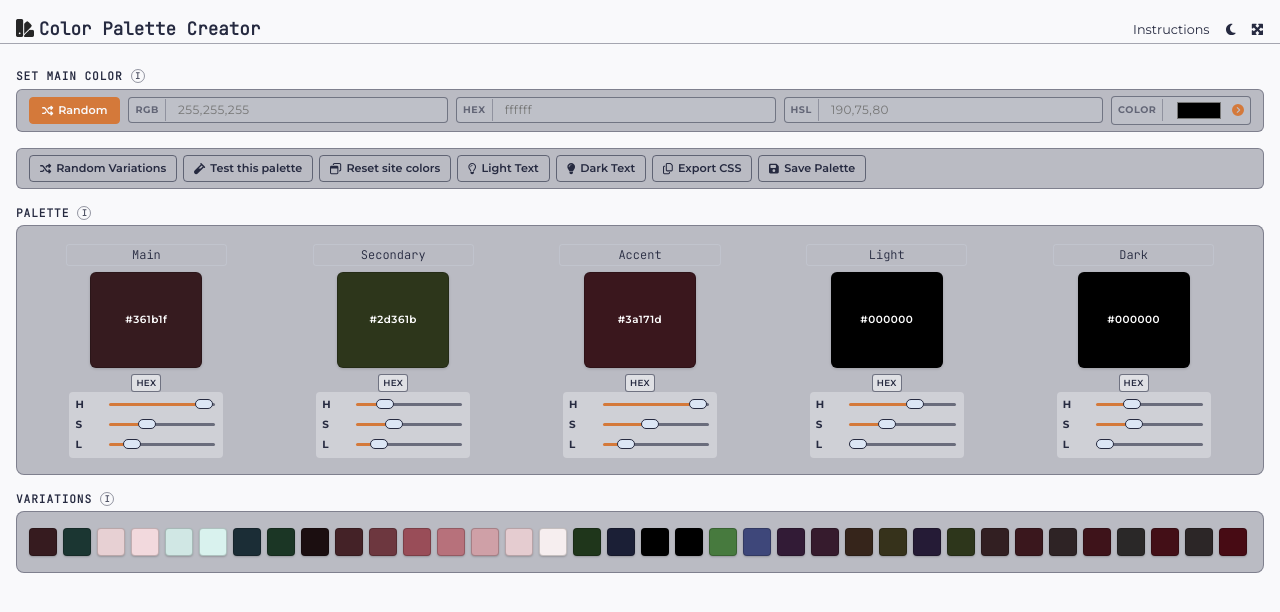
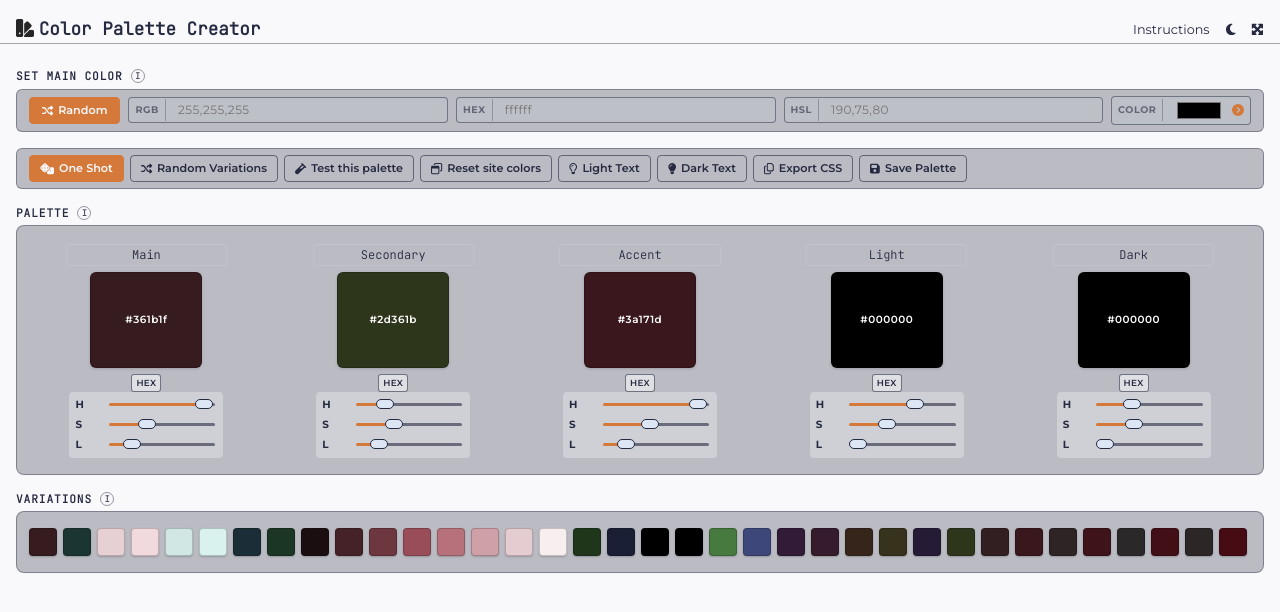
Before and after one commit to rogerio-romao/pallete-creator, a Vue app: page / in a window 1280 px wide. Shown: the top 612 px of the page. Built offline with nearby package versions, Linux system fonts and the light colour scheme; a web font is replaced by a local one.

Commit message:
refactor: add one-shot button for random palette generation and enhance tooltip styling

```diff
--- a/src/components/UtilityButtonsPanel.vue
+++ b/src/components/UtilityButtonsPanel.vue
@@ -4,6 +4,16 @@
     <!-- wrapper  -->
     <div class="utility-buttons" data-test="utility-buttons">
         <!-- individual buttons  -->
+        <button
+            class="main-button"
+            @click="oneShotPalette"
+            data-test="one-shot-button"
+            data-tooltip="Random color + random scheme + apply to UI in one click"
+        >
+            <i class="fas fa-dice"></i>
+            One Shot
+        </button>
+
         <button
             class="secondary-button"
             @click="setRandomScheme"
@@ -129,6 +139,13 @@
         store.dispatch('SET_RANDOM_SCHEME');
     };
 
+    /** Generates a random main color, randomizes all slots, and applies the palette to the UI in one action */
+    const oneShotPalette = () => {
+        store.dispatch('SET_MAIN_COLOR');
+        store.dispatch('SET_RANDOM_SCHEME');
+        setCssVars();
+    };
+
     /** Resets the site colors to default by removing inline overrides */
     const resetSiteColors = () => {
         for (const v of [
--- a/src/style/app.css
+++ b/src/style/app.css
@@ -143,6 +143,49 @@ h2 {
     &:focus-visible {
         outline: 2px solid var(--clr-light, #f4f4f5);
         outline-offset: 2px;
+    }
+
+    &[data-tooltip] {
+        position: relative;
+
+        &::after {
+            content: attr(data-tooltip);
+            position: absolute;
+            inset-block-start: calc(100% + 6px);
+            inset-inline-start: 50%;
+            transform: translateX(-50%) translateY(-4px);
+            white-space: nowrap;
+            background-color: color-mix(
+                in srgb,
+                var(--clr-dark, #52525b) 90%,
+                var(--clr-main, #18181b) 10%
+            );
+            color: var(--clr-light, #f4f4f5);
+            border: 1px solid
+                color-mix(in srgb, var(--clr-dark, #52525b) 50%, transparent 50%);
+            border-radius: 4px;
+            padding: 4px 8px;
+            font-size: 0.65rem;
+            font-weight: 400;
+            letter-spacing: 0;
+            text-transform: none;
+            font-family: 'JetBrains Mono', monospace;
+            opacity: 0;
+            pointer-events: none;
+            z-index: 100;
+
+            @media (prefers-reduced-motion: no-preference) {
+                transition:
+                    opacity 0.2s ease,
+                    transform 0.2s ease;
+            }
+        }
+
+        &:hover::after {
+            opacity: 1;
+            transform: translateX(-50%) translateY(0);
+            transition-delay: 1.5s;
+        }
     }
 }
 
@@ -392,6 +435,10 @@ nav {
     border: 1px solid
         color-mix(in srgb, var(--clr-dark, #52525b) 40%, transparent 60%);
     border-radius: 6px;
+
+    & .main-button {
+        flex: 0 0 auto;
+    }
 }
 
 /* ----- MAIN COLOR BAR ----- */
```
Also changed, not shown: 1 other file (tests, documents, lock files or other folders).
